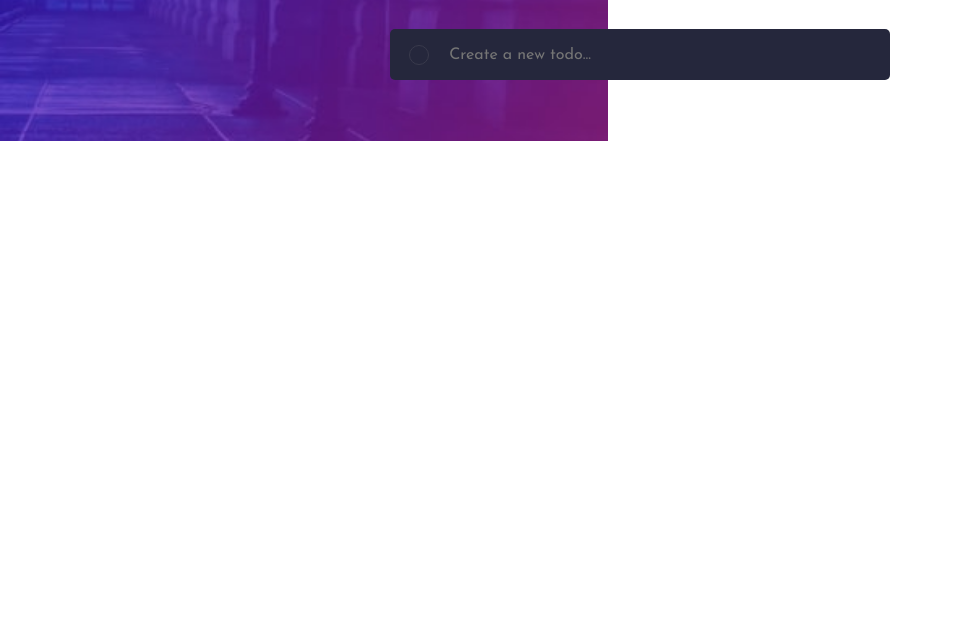
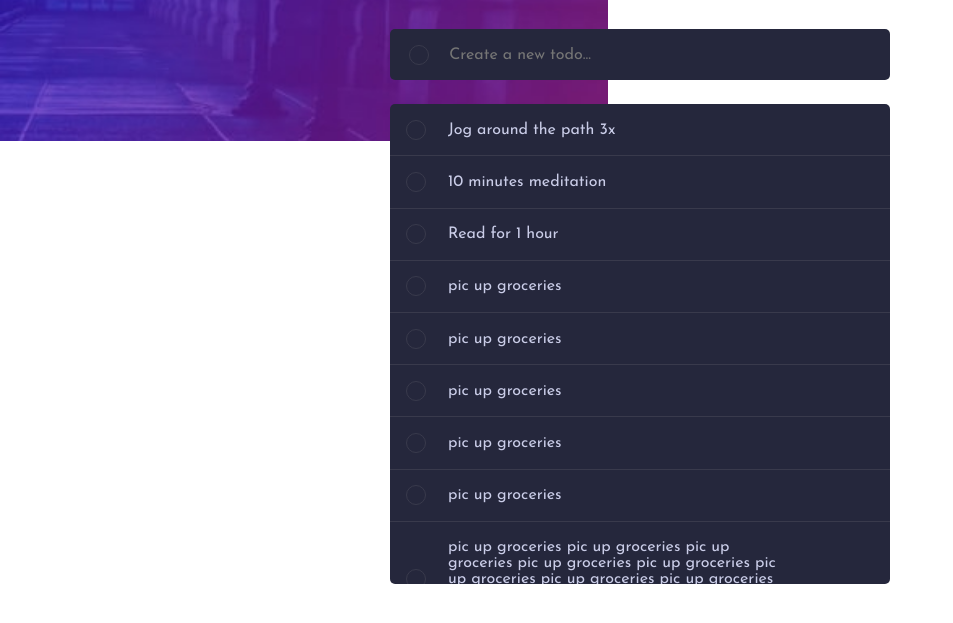
Before and after one commit to manishdevelops/Todo-App, a plain HTML site: page index.html in a window 1280 px wide. Shown: the part 109-732 px from the top of the page, without its empty margins (0-953 px from the left). Drawn offline with Linux system fonts and the light colour scheme.

Commit message:
update sass

```diff
--- a/index.html
+++ b/index.html
@@ -29,6 +29,109 @@
       <label for="TodoText"></label>
       <input type="text" id="TodoTextInput" name="TodoText" placeholder="Create a new todo...">
     </div>
+    <div class="Todo-container__overflow">
+      <div class="Todo-task__container">
+        <div class="Todo-list-cont">
+          <div class="Todo-list-sub-cont">
+            <div class="cont">
+              <p class="check-logo-cont"></p>
+            </div>
+            <p class="Todo-task">Jog around the path 3x</p>
+          </div>
+          <div class="cross-logo-cont">
+            <img class="cross-logo" src="/assets/images/icon-cross.svg" alt="cross-logo">
+          </div>
+        </div>
+        <div class="Todo-list-cont">
+          <div class="Todo-list-sub-cont">
+            <div class="cont">
+              <p class="check-logo-cont"></p>
+            </div>
+            <p class="Todo-task">10 minutes meditation</p>
+          </div>
+          <div class="cross-logo-cont">
+            <img class="cross-logo" src="/assets/images/icon-cross.svg" alt="cross-logo">
+          </div>
+        </div>
+        <div class="Todo-list-cont">
+          <div class="Todo-list-sub-cont">
+            <div class="cont">
+              <p class="check-logo-cont"></p>
+            </div>
+            <p class="Todo-task">Read for 1 hour</p>
+          </div>
+          <div class="cross-logo-cont">
+            <img class="cross-logo" src="/assets/images/icon-cross.svg" alt="cross-logo">
+          </div>
+        </div>
+        <div class="Todo-list-cont">
+          <div class="Todo-list-sub-cont">
+            <div class="cont">
+              <p class="check-logo-cont"></p>
+            </div>
+            <p class="Todo-task">pic up groceries</p>
+          </div>
+          <div class="cross-logo-cont">
+            <img class="cross-logo" src="/assets/images/icon-cross.svg" alt="cross-logo">
+          </div>
+        </div>
+        <div class="Todo-list-cont">
+          <div class="Todo-list-sub-cont">
+            <div class="cont">
+              <p class="check-logo-cont"></p>
+            </div>
+            <p class="Todo-task">pic up groceries</p>
+          </div>
+          <div class="cross-logo-cont">
+            <img class="cross-logo" src="/assets/images/icon-cross.svg" alt="cross-logo">
+          </div>
+        </div>
+        <div class="Todo-list-cont">
+          <div class="Todo-list-sub-cont">
+            <div class="cont">
+              <p class="check-logo-cont"></p>
+            </div>
+            <p class="Todo-task">pic up groceries</p>
+          </div>
+          <div class="cross-logo-cont">
+            <img class="cross-logo" src="/assets/images/icon-cross.svg" alt="cross-logo">
+          </div>
+        </div>
+        <div class="Todo-list-cont">
+          <div class="Todo-list-sub-cont">
+            <div class="cont">
+              <p class="check-logo-cont"></p>
+            </div>
+            <p class="Todo-task">pic up groceries</p>
+          </div>
+          <div class="cross-logo-cont">
+            <img class="cross-logo" src="/assets/images/icon-cross.svg" alt="cross-logo">
+          </div>
+        </div>
+        <div class="Todo-list-cont">
+          <div class="Todo-list-sub-cont">
+            <div class="cont">
+              <p class="check-logo-cont"></p>
+            </div>
+            <p class="Todo-task">pic up groceries</p>
+          </div>
+          <div class="cross-logo-cont">
+            <img class="cross-logo" src="/assets/images/icon-cross.svg" alt="cross-logo">
+          </div>
+        </div>
+         <div class="Todo-list-cont">
+          <div class="Todo-list-sub-cont">
+            <div class="cont">
+              <p class="check-logo-cont"></p>
+            </div>
+            <p class="Todo-task">pic up groceries pic up groceries pic up groceries pic up groceries pic up groceries pic up groceries pic up groceries pic up groceries pic up groceries pic up groceries pic up groceries pic up groceries </p>
+          </div>
+          <div class="cross-logo-cont">
+            <img class="cross-logo" src="/assets/images/icon-cross.svg" alt="cross-logo">
+          </div>
+        </div>
+      </div>
+    </div>
   </div>
 
 </main>
```
